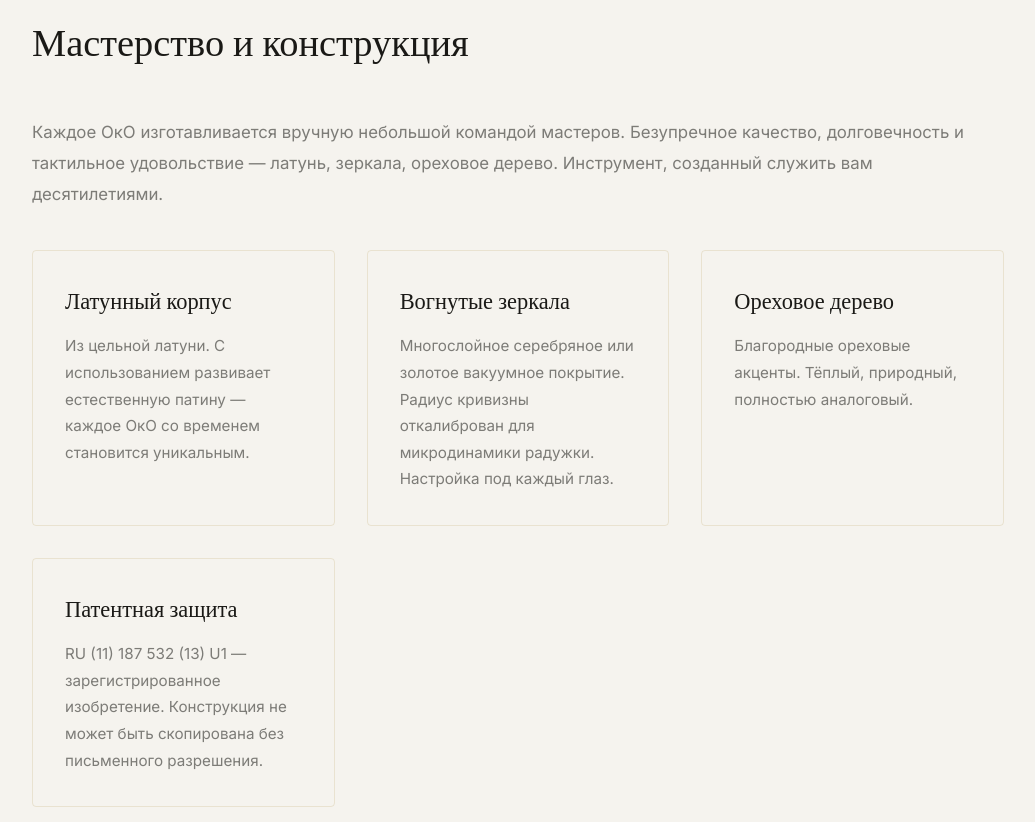
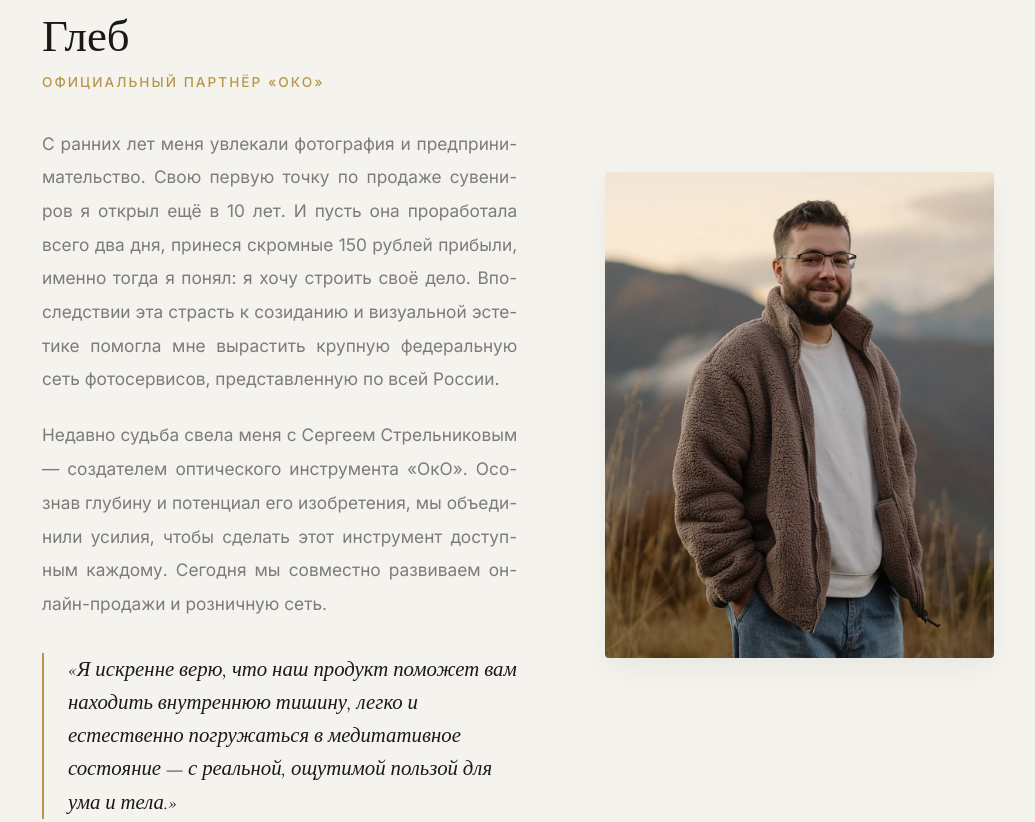
Before and after one commit to sanmila/oko, a website: page creator.html in a window 1280 px wide. Shown: the part 3440-4262 px from the top of the page, without its empty margins (122-1157 px from the left). Drawn offline with nearby package versions, Linux system fonts and the light colour scheme.

Commit message:
Update creator.html with Gleb's story and add his image

```diff
--- a/creator.html
+++ b/creator.html
@@ -77,12 +77,25 @@
 
         .highlight { color: var(--accent); font-weight: 500; }
 
+        .creator-partner { display: grid; grid-template-columns: 5.5fr 4.5fr; gap: 5.5rem; max-width: 1080px; margin: 0 auto 100px; padding: 0 5%; align-items: center; }
+        .creator-partner__images { display: block; }
+        .creator-partner__img-main { border-radius: 4px; overflow: hidden; aspect-ratio: 4/5; box-shadow: 0 12px 32px rgba(0,0,0,0.05); }
+        .creator-partner__img-main img { width: 100%; height: 100%; object-fit: cover; display: block; }
+        .creator-partner__content h2 { font-family: 'Cormorant Garamond', serif; font-size: clamp(2.2rem, 3.5vw, 2.8rem); font-weight: 400; margin-bottom: 0.5rem; color: var(--text); line-height: 1.15; }
+        .creator-partner__content h3 { font-family: 'Inter', sans-serif; font-size: 0.85rem; font-weight: 500; text-transform: uppercase; letter-spacing: 0.15em; color: var(--accent); margin-bottom: 2rem; }
+        .creator-partner__content p { font-size: 1.08rem; line-height: 1.95; color: var(--muted); margin-bottom: 1.4rem; text-align: justify; hyphens: auto; }
+        .creator-partner__content blockquote { border-left: 2px solid var(--accent); margin: 2rem 0 0 0; padding-left: 1.5rem; font-family: 'Cormorant Garamond', serif; font-style: italic; font-size: 1.3rem; line-height: 1.6; color: var(--text); }
+
         @media (max-width: 768px) {
             .creator-hero { padding: 120px 5% 60px; }
             .creator-portrait { grid-template-columns: 1fr; gap: 2.5rem; margin-bottom: 60px; }
             .creator-portrait__images { order: -1; display: block; position: static; max-width: 500px; margin: 0 auto; }
             .creator-portrait__content p { text-align: left; }
             .creator-portrait__content p:first-of-type::first-letter { font-size: 3.5rem; margin-top: 4px; }
+
+            .creator-partner { grid-template-columns: 1fr; gap: 2.5rem; margin-bottom: 60px; }
+            .creator-partner__images { order: -1; max-width: 500px; margin: 0 auto; width: 100%; }
+            .creator-partner__content p { text-align: left; }
         }
         @media (max-width: 480px) {
             .creator-hero { padding: 120px 5% 60px; }
@@ -181,6 +194,22 @@
             <p data-en="The creator's intention was not mystical — it was physical. But what users report goes beyond the expected: a deep stillness, a slowing of internal noise, and something that ancient traditions have long called the activation of the third eye — not through years of practice, but in a single session, through pure optics.">Намерение создателя было не мистическим — оно было физическим. Но то, о чём сообщают пользователи, выходит за рамки ожидаемого: глубокая тишина, замедление внутреннего шума, и то, что древние традиции давно называют активацией третьего глаза — не через годы практики, а за один сеанс, через чистую оптику.</p>
         </section>
 
+        <!-- PARTNER STORY -->
+        <section class="creator-partner fade-in" style="--delay:0.1s">
+            <div class="creator-partner__content">
+                <h2 data-en="Gleb">Глеб</h2>
+                <h3 data-en="Official Partner of OKO">Официальный партнёр «ОкО»</h3>
+                <p data-en="Since my early years, I have been passionate about photography and entrepreneurship. I opened my first souvenir stand at the age of 10. Even though it lasted only two days and brought in a modest 150 rubles of profit, that was the moment I realized I wanted to build my own business. Later on, this passion for creation and visual aesthetics helped me build a large federal network of photo services operating across Russia.">С ранних лет меня увлекали фотография и предпринимательство. Свою первую точку по продаже сувениров я открыл ещё в 10 лет. И пусть она проработала всего два дня, принеся скромные 150 рублей прибыли, именно тогда я понял: я хочу строить своё дело. Впоследствии эта страсть к созиданию и визуальной эстетике помогла мне вырастить крупную федеральную сеть фотосервисов, представленную по всей России.</p>
+                <p data-en="Recently, fate brought me together with Sergei Strelnikov, the creator of the OKO optical instrument. Realizing the profound potential of his invention, we joined forces to make this tool available to everyone. Today, we are jointly developing our online sales and retail network.">Недавно судьба свела меня с Сергеем Стрельниковым — создателем оптического инструмента «ОкО». Осознав глубину и потенциал его изобретения, мы объединили усилия, чтобы сделать этот инструмент доступным каждому. Сегодня мы совместно развиваем онлайн-продажи и розничную сеть.</p>
+                <blockquote data-en='"I sincerely believe that our product will help you find inner silence, easily and naturally enter a meditative state — with real, tangible benefits for your mind and body."'>«Я искренне верю, что наш продукт поможет вам находить внутреннюю тишину, легко и естественно погружаться в медитативное состояние — с реальной, ощутимой пользой для ума и тела.»</blockquote>
+            </div>
+            <div class="creator-partner__images">
+                <div class="creator-partner__img-main">
+                    <img src="assets/Gleb.webp" alt="Глеб — официальный партнёр ОкО" loading="lazy">
+                </div>
+            </div>
+        </section>
+
         <!-- VALUES / CRAFTSMANSHIP -->
         <section class="creator-values fade-in" style="--delay:0.1s">
             <h2 data-en="Craftsmanship & Construction">Мастерство и конструкция</h2>
```
Also changed, not shown: assets/Gleb.webp (added), 2 other files.
